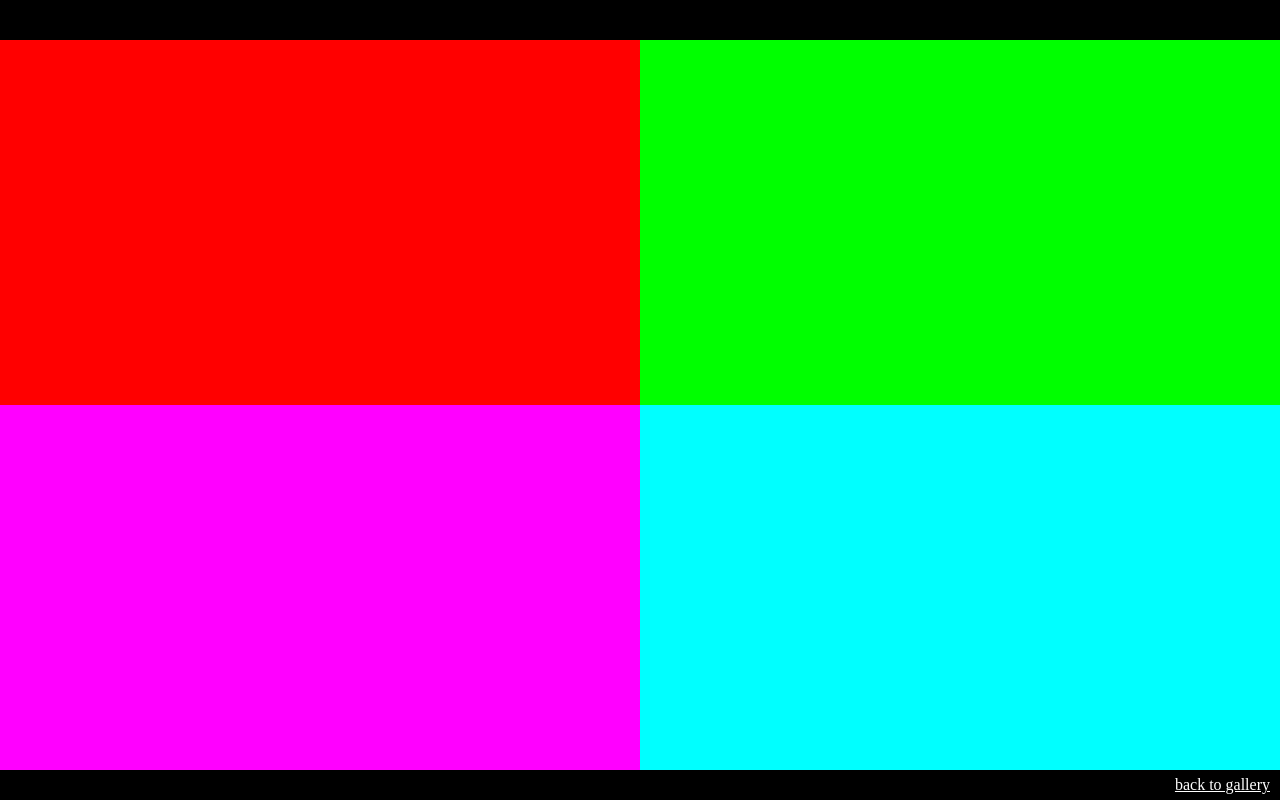
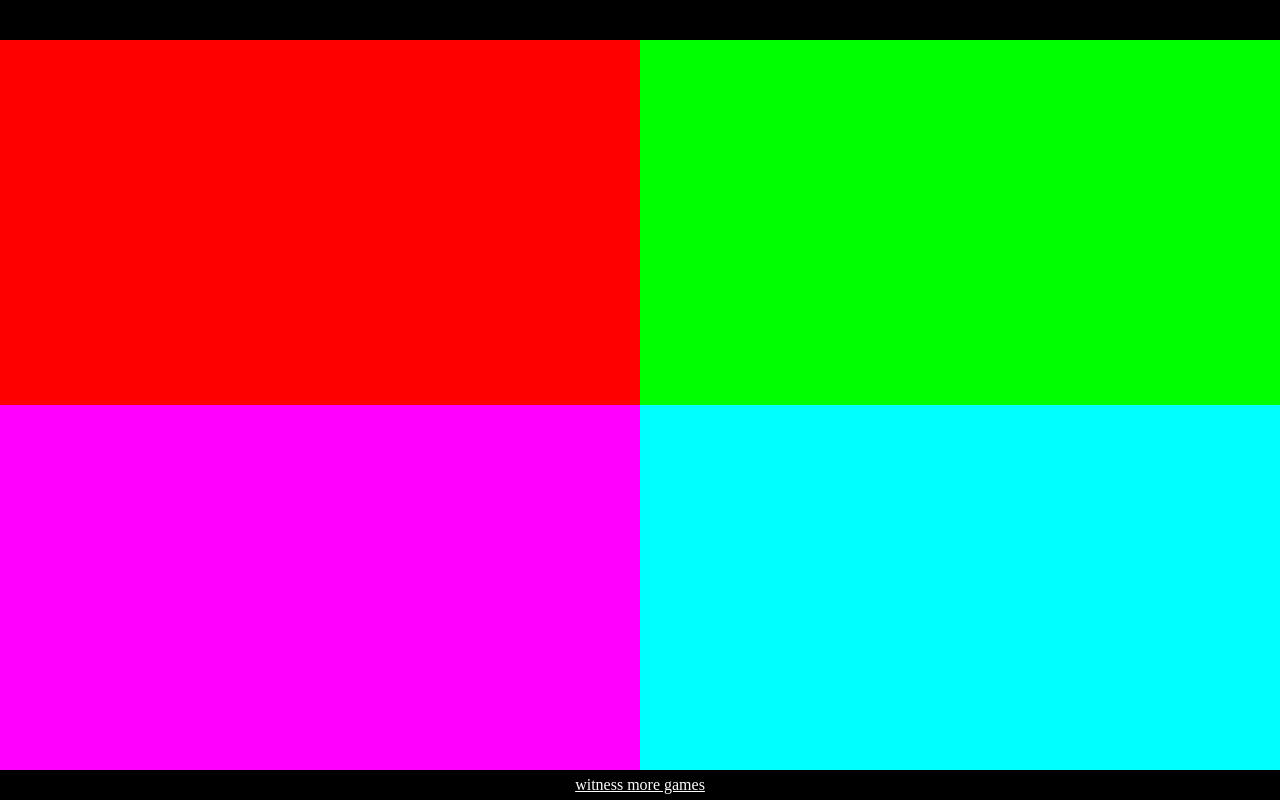
Before and after one commit to mgatland/faithgame, a website: page play.html in a window 1280 px wide. Drawn offline with Linux system fonts and the light colour scheme.

Commit message:
serenely still elements and more contemplative language

```diff
--- a/play.html
+++ b/play.html
@@ -51,9 +51,6 @@ a {
  margin:0;
 }
 #hackLink {
-  position: absolute;
-  right:10px;
-  float: right;
 }
 
 #homelink {
@@ -374,7 +371,7 @@ document.addEventListener("keydown", goFullscreen);
 </div>
 <p>
 <div id="footer">
- <a href="/gallery.html" id="hackLink">back to gallery</a> <a  id="homeLink" href="/gallery.html"></a>
+ <a href="/gallery.html" id="hackLink">witness more games</a> <a  id="homeLink" href="/gallery.html"></a>
 </div>
 </body>
 </html>
```
Also changed, not shown: index.html (+5 -1 lines).
